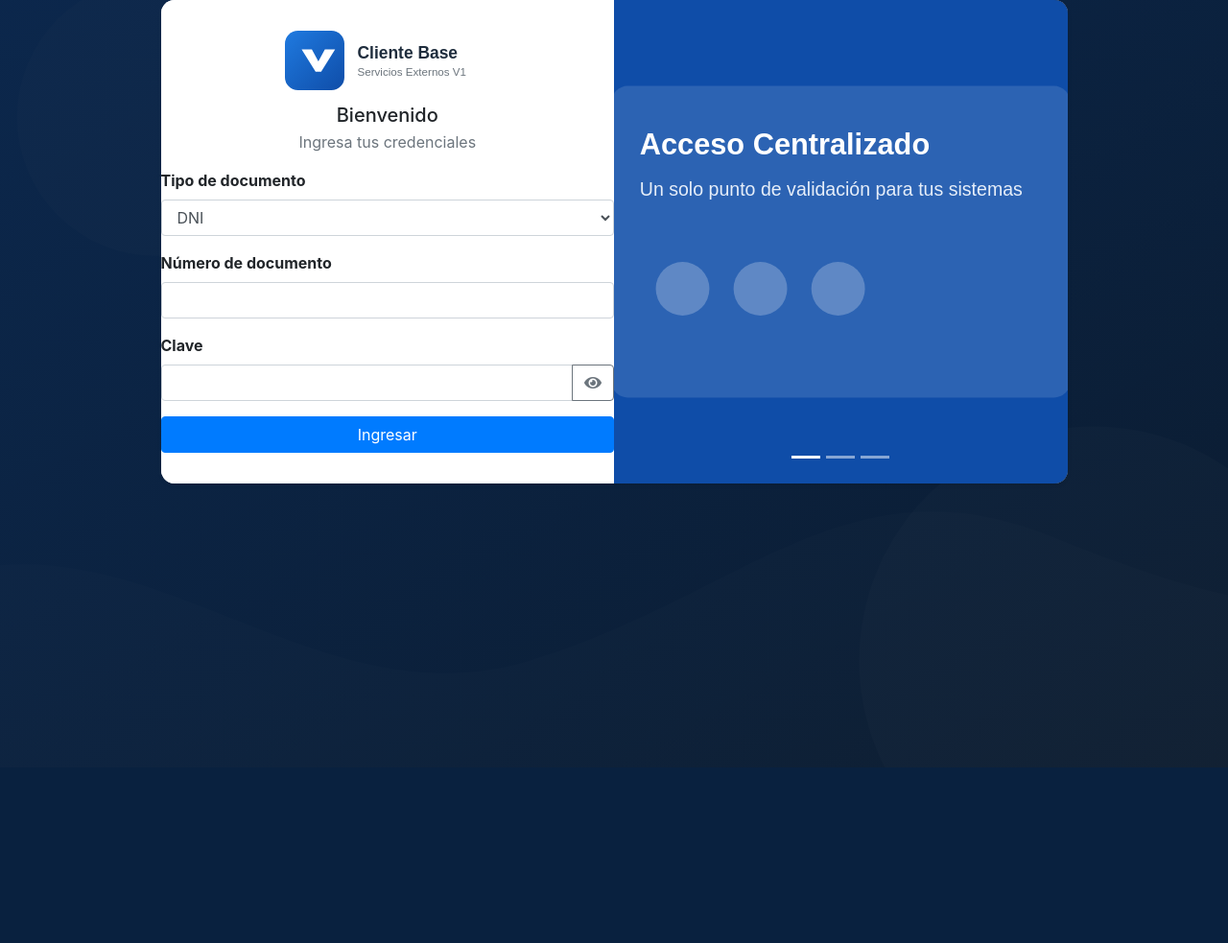
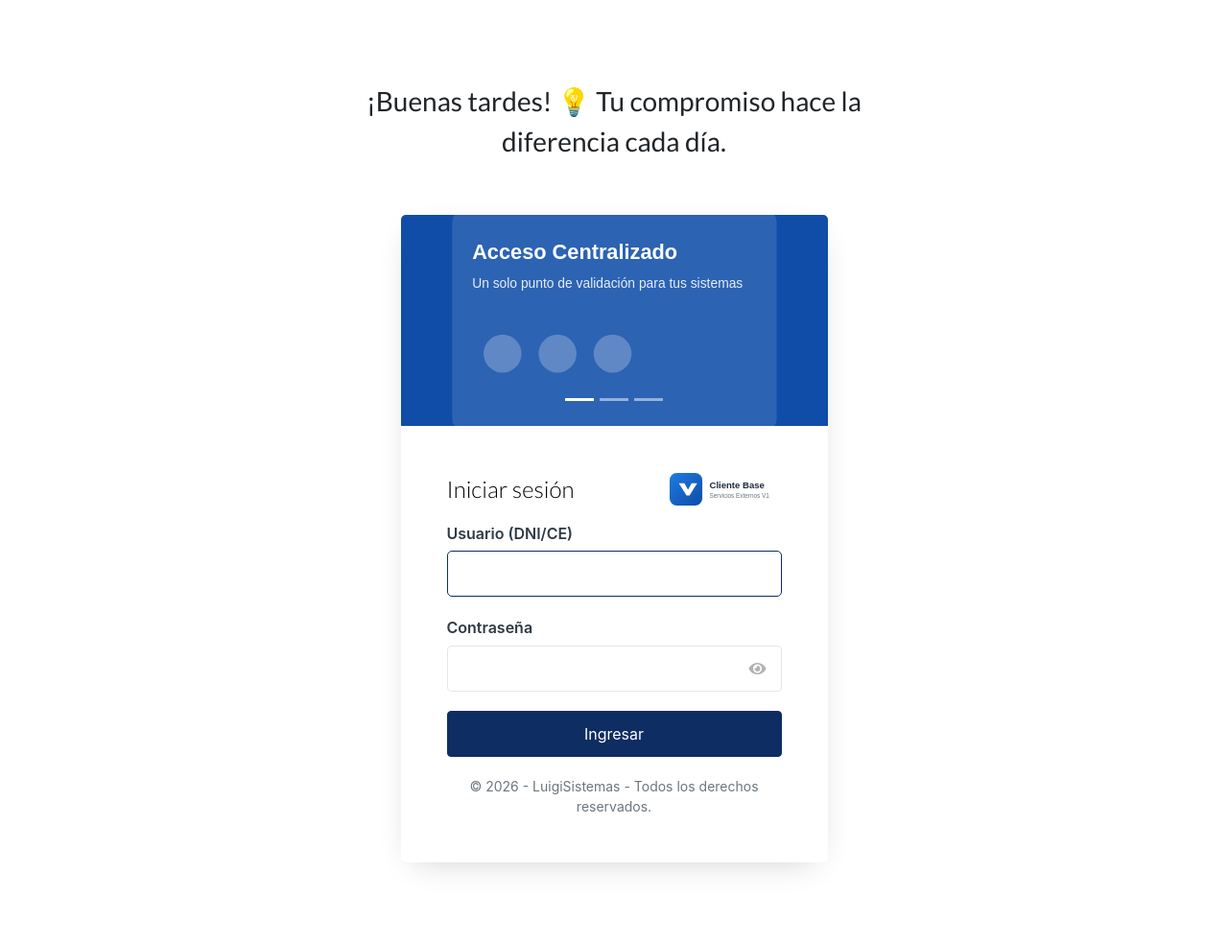
Before and after one commit to lvillanueva21/LIVP_SEGUROS, a PHP site: page /login.php in a window 1280 px wide. Shown: the whole page at 96% size. Before the commit the page ends 504 px from the top, so only its background shows below. Run offline with PHP 8.4, Linux system fonts and the light colour scheme; data that the repository does not hold is empty; some libraries are stand-ins or nearby versions.

Commit message:
feat: homologar login visual de livp_seguros al patrón lsistemas con usuario unico dni-ce

```diff
--- a/assets/css/cliente.css
+++ b/assets/css/cliente.css
@@ -22,6 +22,28 @@ body {
   color: #2f3a45;
 }
 
+a {
+  transition: .3s all ease;
+  color: #0e2d63;
+}
+
+a:hover,
+a:focus,
+a:active {
+  color: #0e2d63;
+  text-decoration: none !important;
+  outline: none !important;
+  box-shadow: none !important;
+}
+
+h1, h2, h3, h4, h5,
+.h1, .h2, .h3, .h4, .h5 {
+  line-height: 1.5;
+  font-weight: 400;
+  font-family: "Lato", Arial, sans-serif;
+  color: #000;
+}
+
 .btn-primary,
 .card-primary.card-outline,
 .main-sidebar.sidebar-dark-primary .nav-sidebar > .nav-item > .nav-link.active {
@@ -32,51 +54,101 @@ body {
   background-color: var(--cliente-primario) !important;
 }
 
-.cliente-login-page {
+.ftco-section.cliente-login-page {
   min-height: 100vh;
+  padding: 5.25rem 0;
 }
 
-.cliente-login-shell {
-  min-height: 100vh;
-  background-size: cover;
-  background-position: center;
-  background-repeat: no-repeat;
-}
-
-.cliente-login-card {
-  border: 0;
-  border-radius: 14px;
-  overflow: hidden;
-}
-
-.cliente-login-panel {
-  padding: 2rem;
-  background: var(--cliente-login-bg);
+.heading-section {
+  font-size: 28px;
   color: var(--cliente-login-saludo-text);
 }
 
-.cliente-login-logo {
-  max-height: 62px;
-  width: auto;
-  margin-bottom: 0.85rem;
+.cliente-login-wrap {
+  width: 100%;
+  overflow: hidden;
+  background: #fff;
+  border-radius: 5px;
+  box-shadow: 0 10px 34px -15px rgba(0, 0, 0, 0.24);
 }
 
-.cliente-login-hero {
-  background: #0f2238;
-  min-height: 460px;
+.login-wrap {
+  position: relative;
 }
 
-.cliente-login-hero .carousel,
-.cliente-login-hero .carousel-inner,
-.cliente-login-hero .carousel-item {
-  width: 100%;
-  height: 100%;
+.login-wrap h4 {
+  font-weight: 300;
 }
 
-.cliente-login-hero .carousel-item img {
+.cliente-login-logo-inline {
+  max-height: 34px;
+  width: auto;
+}
+
+.form-group {
+  position: relative;
+  z-index: 0;
+  margin-bottom: 20px !important;
+}
+
+.form-label-fixed {
+  display: block;
+  font-weight: 600;
+  margin-bottom: .4rem;
+}
+
+.form-control {
+  height: 48px;
+  background: #fff;
+  color: #000;
+  font-size: 16px;
+  border-radius: 5px;
+  box-shadow: none;
+  border: 1px solid rgba(0, 0, 0, 0.1);
+}
+
+.form-control:focus,
+.form-control:active {
+  outline: none !important;
+  box-shadow: none;
+  border: 1px solid #0e2d63;
+}
+
+.field-icon {
+  position: absolute;
+  top: 50%;
+  right: 15px;
+  transform: translateY(-50%);
+  color: rgba(0, 0, 0, 0.3);
+  cursor: pointer;
+}
+
+#password-field {
+  padding-right: 2.2rem;
+}
+
+.btn.btn-primary.rounded.submit {
+  background: #0e2d63 !important;
+  border: 1px solid #0e2d63 !important;
+  color: #fff !important;
+}
+
+.btn.btn-primary.rounded.submit:hover,
+.btn.btn-primary.rounded.submit:focus {
+  background: #0e2d63 !important;
+  border-color: #0e2d63 !important;
+}
+
+.cliente-login-cover-carousel .carousel-item {
+  height: 220px;
+}
+
+.cliente-login-cover-carousel .carousel-item img {
   width: 100%;
-  height: 100%;
+  height: 220px;
   object-fit: cover;
+  user-select: none;
+  -webkit-user-drag: none;
 }
 
 .cliente-main-header {
@@ -219,7 +291,20 @@ body {
 }
 
 @media (max-width: 767.98px) {
-  .cliente-login-panel {
-    padding: 1.5rem;
+  .ftco-section.cliente-login-page {
+    padding: 3.5rem 0;
+  }
+
+  .heading-section {
+    font-size: 22px;
+  }
+
+  .login-wrap {
+    padding: 1.5rem !important;
+  }
+
+  .cliente-login-cover-carousel .carousel-item,
+  .cliente-login-cover-carousel .carousel-item img {
+    height: 190px;
   }
 }
--- a/assets/js/cliente.js
+++ b/assets/js/cliente.js
@@ -1,19 +1,19 @@
 (function () {
   function togglePassword(button) {
-    var targetSelector = button.getAttribute('data-target') || '';
+    var targetSelector = button.getAttribute('data-target') || button.getAttribute('toggle') || '';
     if (targetSelector === '') return;
 
     var input = document.querySelector(targetSelector);
     if (!input) return;
 
-    var icon = button.querySelector('i');
+    var icon = button.querySelector('i') || button;
     var isPassword = input.getAttribute('type') === 'password';
 
     input.setAttribute('type', isPassword ? 'text' : 'password');
     button.setAttribute('title', isPassword ? 'Ocultar clave' : 'Mostrar u ocultar clave');
     button.setAttribute('aria-label', isPassword ? 'Ocultar clave' : 'Mostrar u ocultar clave');
 
-    if (icon) {
+    if (icon && icon.classList) {
       icon.classList.remove('fa-eye', 'fa-eye-slash');
       icon.classList.add(isPassword ? 'fa-eye-slash' : 'fa-eye');
     }
@@ -66,7 +66,7 @@
   }
 
   document.addEventListener('click', function (event) {
-    var btn = event.target.closest('.js-toggle-password');
+    var btn = event.target.closest('.js-toggle-password, .toggle-password');
     if (!btn) return;
     event.preventDefault();
     togglePassword(btn);
--- a/login.php
+++ b/login.php
@@ -10,8 +10,7 @@ if (cb_is_logged_in()) {
 $visual = cb_get_effective_visual_config(true);
 $errorMsg = '';
 $infoMsg = '';
-$inputTipo = 'DNI';
-$inputNumero = '';
+$inputUsuario = '';
 
 $csrfKey = 'cliente_login_csrf';
 if (empty($_SESSION[$csrfKey]) || !is_string($_SESSION[$csrfKey])) {
@@ -24,8 +23,8 @@ if ((string) ($_GET['m'] ?? '') === 'sesion') {
 }
 
 if (($_SERVER['REQUEST_METHOD'] ?? '') === 'POST') {
-    $inputTipo = strtoupper(trim((string) ($_POST['documento_tipo'] ?? '')));
-    $inputNumero = trim((string) ($_POST['documento_numero'] ?? ''));
+    $inputUsuario = strtoupper(trim((string) ($_POST['usuario'] ?? '')));
+    $inputUsuario = preg_replace('/\s+/', '', $inputUsuario);
     $clave = (string) ($_POST['clave'] ?? '');
     $postedCsrf = (string) ($_POST['csrf_token'] ?? '');
 
@@ -37,17 +36,19 @@ if (($_SERVER['REQUEST_METHOD'] ?? '') === 'POST') {
         $_SESSION[$csrfKey] = cb_random_token(32);
         $csrfToken = (string) $_SESSION[$csrfKey];
 
-        $validTipos = ['DNI', 'CE'];
-        if (!in_array($inputTipo, $validTipos, true)) {
-            $errorMsg = 'Credenciales inválidas o acceso no autorizado.';
-        } elseif ($inputTipo === 'DNI' && preg_match('/^\d{8}$/', $inputNumero) !== 1) {
-            $errorMsg = 'Credenciales inválidas o acceso no autorizado.';
-        } elseif ($inputTipo === 'CE' && preg_match('/^[A-Za-z0-9]{6,15}$/', $inputNumero) !== 1) {
-            $errorMsg = 'Credenciales inválidas o acceso no autorizado.';
-        } elseif (trim($clave) === '') {
+        $documentoTipo = '';
+        $documentoNumero = $inputUsuario;
+
+        if (preg_match('/^\d{8}$/', $documentoNumero) === 1) {
+            $documentoTipo = 'DNI';
+        } elseif (preg_match('/^[A-Z0-9]{6,15}$/', $documentoNumero) === 1) {
+            $documentoTipo = 'CE';
+        }
+
+        if ($documentoTipo === '' || trim($clave) === '') {
             $errorMsg = 'Credenciales inválidas o acceso no autorizado.';
         } else {
-            $apiResult = cb_api_login($inputTipo, $inputNumero, $clave);
+            $apiResult = cb_api_login($documentoTipo, $documentoNumero, $clave);
             if (!empty($apiResult['ok'])) {
                 $data = is_array($apiResult['data'] ?? null) ? $apiResult['data'] : [];
                 $usuario = is_array($data['usuario'] ?? null) ? $data['usuario'] : [];
@@ -106,6 +107,30 @@ if (($_SERVER['REQUEST_METHOD'] ?? '') === 'POST') {
     }
 }
 
+$hour = (int) date('G');
+if ($hour < 12) {
+    $saludo = '¡Buenos días!';
+} elseif ($hour < 19) {
+    $saludo = '¡Buenas tardes!';
+} else {
+    $saludo = '¡Buenas noches!';
+}
+
+$emojis = ['🌟', '🚀', '💡', '✨', '👋', '🧠', '⚡', '🔐', '📌', '✅'];
+$mensajes = [
+    '{saludo} {emoji} Tu compromiso hace la diferencia cada día.',
+    '{saludo} {emoji} Sigamos trabajando por un mejor servicio.',
+    'Bienvenid@ {emoji} Gracias por contribuir con la calidad y eficiencia del sistema.',
+    '{saludo} {emoji} Cada acción cuenta para lograr resultados.',
+    '¡Excelente jornada por delante! {emoji}',
+];
+$plantilla = $mensajes[array_rand($mensajes)];
+$mensajeBienvenida = str_replace(
+    ['{saludo}', '{emoji}'],
+    [$saludo, $emojis[array_rand($emojis)]],
+    $plantilla
+);
+
 $visualAssets = is_array($visual['assets'] ?? null) ? $visual['assets'] : [];
 $faviconUrl = cb_asset_url((string) ($visualAssets['favicon_url'] ?? ''), 'assets/default/branding/favicon.svg');
 $logoUrl = cb_asset_url((string) ($visualAssets['logo_url'] ?? ''), 'assets/default/branding/logo_cliente.svg');
@@ -128,129 +153,139 @@ if (!$carouselItems) {
         cb_config_asset_url(CLIENTE_LOGIN_CARRUSEL_3_PATH, 'assets/default/login/carrusel_3.svg'),
     ];
 }
+$coverImageUrl = $carouselItems[0] ?? $bgUrl;
 if (count($carouselItems) < 2) {
     $carouselEnabled = false;
 }
 ?>
-<!DOCTYPE html>
+<!doctype html>
 <html lang="es">
 <head>
-  <meta charset="UTF-8">
+  <meta charset="utf-8">
   <meta name="viewport" content="width=device-width, initial-scale=1">
   <title>Login - <?php echo cb_e(CLIENTE_NOMBRE); ?></title>
   <link rel="icon" href="<?php echo cb_e($faviconUrl); ?>">
+
+  <link href="https://fonts.googleapis.com/css?family=Lato:300,400,700&display=swap" rel="stylesheet">
   <link rel="stylesheet" href="<?php echo cb_e(cb_url('plugins/fontawesome-free/css/all.min.css')); ?>">
-  <link rel="stylesheet" href="<?php echo cb_e(cb_url('plugins/icheck-bootstrap/icheck-bootstrap.min.css')); ?>">
-  <link rel="stylesheet" href="<?php echo cb_e(cb_url('dist/css/adminlte.min.css')); ?>">
+  <link href="https://cdn.jsdelivr.net/npm/bootstrap@4.6.2/dist/css/bootstrap.min.css" rel="stylesheet">
   <link rel="stylesheet" href="<?php echo cb_e(cb_url('assets/css/cliente.css')); ?>">
+
   <style>
     :root {
-      --cliente-primario: <?php echo cb_e($visual['color_primario']); ?>;
-      --cliente-secundario: <?php echo cb_e($visual['color_secundario']); ?>;
+      --cliente-primario: <?php echo cb_e((string) ($visual['color_primario'] ?? '#007BFF')); ?>;
+      --cliente-secundario: <?php echo cb_e((string) ($visual['color_secundario'] ?? '#6C757D')); ?>;
       --cliente-login-bg: <?php echo cb_e((string) ($visual['color_login_bg'] ?? '#FFFFFF')); ?>;
       --cliente-login-saludo-text: <?php echo cb_e((string) ($visual['color_login_saludo_text'] ?? '#212529')); ?>;
-      --cliente-header-bg: <?php echo cb_e((string) ($visual['color_header_bg'] ?? '#343A40')); ?>;
-      --cliente-header-text: <?php echo cb_e((string) ($visual['color_header_text'] ?? '#FFFFFF')); ?>;
-      --cliente-sidebar-bg: <?php echo cb_e((string) ($visual['color_sidebar_bg'] ?? '#343A40')); ?>;
-      --cliente-sidebar-text: <?php echo cb_e((string) ($visual['color_sidebar_text'] ?? '#FFFFFF')); ?>;
-      --cliente-sidebar-brand-bg: <?php echo cb_e((string) ($visual['color_sidebar_brand_bg'] ?? '#343A40')); ?>;
-      --cliente-sidebar-brand-text: <?php echo cb_e((string) ($visual['color_sidebar_brand_text'] ?? '#FFFFFF')); ?>;
-      --cliente-sidebar-hover-bg: <?php echo cb_e((string) ($visual['color_sidebar_item_hover_bg'] ?? '#1F2D3D')); ?>;
-      --cliente-sidebar-hover-text: <?php echo cb_e((string) ($visual['color_sidebar_item_hover_text'] ?? '#FFFFFF')); ?>;
-      --cliente-sidebar-active-bg: <?php echo cb_e((string) ($visual['color_sidebar_item_active_bg'] ?? '#007BFF')); ?>;
-      --cliente-sidebar-active-text: <?php echo cb_e((string) ($visual['color_sidebar_item_active_text'] ?? '#FFFFFF')); ?>;
-      --cliente-sidebar-group-active-bg: <?php echo cb_e((string) ($visual['color_sidebar_group_active_bg'] ?? '#0069D9')); ?>;
-      --cliente-sidebar-group-active-text: <?php echo cb_e((string) ($visual['color_sidebar_group_active_text'] ?? '#FFFFFF')); ?>;
     }
   </style>
 </head>
-<body class="hold-transition cliente-login-page">
-<div class="cliente-login-shell" style="background-color: <?php echo cb_e((string) ($visual['color_login_bg'] ?? '#FFFFFF')); ?>; background-image: linear-gradient(140deg, rgba(11,33,61,0.86), rgba(6,22,41,0.78)), url('<?php echo cb_e($bgUrl); ?>');">
-  <div class="container-fluid h-100">
-    <div class="row h-100 align-items-center justify-content-center">
-      <div class="col-12 col-lg-10 col-xl-9">
-        <div class="cliente-login-card card shadow-sm">
-          <div class="card-body p-0">
-            <div class="row no-gutters">
-              <div class="col-12 col-md-6 cliente-login-panel">
-                <div class="cliente-login-brand text-center mb-3">
-                  <img src="<?php echo cb_e($logoUrl); ?>" alt="Logo cliente" class="cliente-login-logo">
-                  <h1 class="h5 mb-1"><?php echo cb_e($visual['titulo_login']); ?></h1>
-                  <p class="text-muted mb-0"><?php echo cb_e($visual['subtitulo_login']); ?></p>
-                </div>
-
-                <?php if ($infoMsg !== ''): ?>
-                  <div class="alert alert-warning" role="alert"><?php echo cb_e($infoMsg); ?></div>
-                <?php endif; ?>
-                <?php if ($errorMsg !== ''): ?>
-                  <div class="alert alert-danger" role="alert"><?php echo cb_e($errorMsg); ?></div>
-                <?php endif; ?>
-
-                <form method="post" action="<?php echo cb_e(cb_url('login.php')); ?>" autocomplete="off" novalidate>
-                  <input type="hidden" name="csrf_token" value="<?php echo cb_e($csrfToken); ?>">
-
-                  <div class="form-group">
-                    <label for="documento_tipo">Tipo de documento</label>
-                    <select class="form-control" id="documento_tipo" name="documento_tipo" required>
-                      <option value="DNI" <?php echo $inputTipo === 'DNI' ? 'selected' : ''; ?>>DNI</option>
-                      <option value="CE" <?php echo $inputTipo === 'CE' ? 'selected' : ''; ?>>CE</option>
-                    </select>
-                  </div>
-
-                  <div class="form-group">
-                    <label for="documento_numero">Número de documento</label>
-                    <input type="text" class="form-control" id="documento_numero" name="documento_numero" maxlength="20" value="<?php echo cb_e($inputNumero); ?>" required>
-                  </div>
-
-                  <div class="form-group">
-                    <label for="clave">Clave</label>
-                    <div class="input-group">
-                      <input type="password" class="form-control" id="clave" name="clave" required>
-                      <div class="input-group-append">
-                        <button
-                          type="button"
-                          class="btn btn-outline-secondary js-toggle-password"
-                          data-target="#clave"
-                          title="Mostrar u ocultar clave"
-                          aria-label="Mostrar u ocultar clave"
-                        >
-                          <i class="fas fa-eye" aria-hidden="true"></i>
-                        </button>
-                      </div>
+<body>
+<section class="ftco-section cliente-login-page" style="background-color: <?php echo cb_e((string) ($visual['color_login_bg'] ?? '#FFFFFF')); ?>;">
+  <div class="container">
+    <div class="row justify-content-center">
+      <div class="col-md-7 text-center mb-5">
+        <h2 class="heading-section" style="color: <?php echo cb_e((string) ($visual['color_login_saludo_text'] ?? '#212529')); ?>;"><?php echo cb_e($mensajeBienvenida); ?></h2>
       </div>
     </div>
 
-                  <button type="submit" class="btn btn-primary btn-block">Ingresar</button>
-                </form>
-              </div>
-
-              <div class="col-12 col-md-6 cliente-login-hero d-none d-md-flex">
+    <div class="row justify-content-center">
+      <div class="col-md-7 col-lg-5">
+        <div class="wrap cliente-login-wrap">
+          <div id="cliente-login-carousel" class="carousel slide cliente-login-cover-carousel" data-ride="carousel" data-interval="5000">
             <?php if ($carouselEnabled): ?>
-                  <div id="cliente-login-carousel" class="carousel slide w-100" data-ride="carousel" data-interval="4500">
               <ol class="carousel-indicators">
                 <?php foreach ($carouselItems as $idx => $itemUrl): ?>
                   <li data-target="#cliente-login-carousel" data-slide-to="<?php echo cb_e((string) $idx); ?>" class="<?php echo $idx === 0 ? 'active' : ''; ?>"></li>
                 <?php endforeach; ?>
               </ol>
+            <?php endif; ?>
             <div class="carousel-inner">
+              <?php if ($carouselEnabled): ?>
                 <?php foreach ($carouselItems as $idx => $itemUrl): ?>
-                        <div class="carousel-item <?php echo $idx === 0 ? 'active' : ''; ?>">
-                          <img src="<?php echo cb_e($itemUrl); ?>" class="d-block w-100" alt="Imagen informativa <?php echo cb_e((string) ($idx + 1)); ?>">
+                  <div class="carousel-item<?php echo $idx === 0 ? ' active' : ''; ?>">
+                    <img src="<?php echo cb_e($itemUrl); ?>" class="d-block w-100" alt="Portada login <?php echo cb_e((string) ($idx + 1)); ?>" draggable="false">
                   </div>
                 <?php endforeach; ?>
+              <?php else: ?>
+                <div class="carousel-item active">
+                  <img src="<?php echo cb_e($coverImageUrl); ?>" class="d-block w-100" alt="Portada login" draggable="false">
+                </div>
+              <?php endif; ?>
             </div>
           </div>
-                <?php else: ?>
-                  <img src="<?php echo cb_e($carouselItems[0]); ?>" alt="Imagen de acceso" class="img-fluid">
+
+          <div class="login-wrap p-4 p-md-5">
+            <div class="d-flex align-items-center mb-2">
+              <div class="w-100">
+                <h4 class="mb-0">Iniciar sesión</h4>
+              </div>
+              <div class="w-100 text-right">
+                <img src="<?php echo cb_e($logoUrl); ?>" alt="Logo cliente" class="cliente-login-logo-inline">
+              </div>
+            </div>
+
+            <?php if ($infoMsg !== ''): ?>
+              <div class="alert alert-info py-2 mb-3" role="alert"><?php echo cb_e($infoMsg); ?></div>
             <?php endif; ?>
+            <?php if ($errorMsg !== ''): ?>
+              <div class="alert alert-danger py-2 mb-3" role="alert"><?php echo cb_e($errorMsg); ?></div>
+            <?php endif; ?>
+
+            <form id="form-login" method="post" action="<?php echo cb_e(cb_url('login.php')); ?>" class="signin-form" autocomplete="off" novalidate>
+              <input type="hidden" name="csrf_token" value="<?php echo cb_e($csrfToken); ?>">
+
+              <div class="form-group mt-3">
+                <label for="usuario" class="form-label-fixed">Usuario (DNI/CE)</label>
+                <input
+                  id="usuario"
+                  type="text"
+                  name="usuario"
+                  class="form-control"
+                  maxlength="15"
+                  autocomplete="username"
+                  required
+                  autofocus
+                  value="<?php echo cb_e($inputUsuario); ?>"
+                >
+              </div>
+
+              <div class="form-group">
+                <label for="password-field" class="form-label-fixed">Contraseña</label>
+                <div class="position-relative">
+                  <input
+                    id="password-field"
+                    type="password"
+                    name="clave"
+                    class="form-control"
+                    autocomplete="current-password"
+                    required
+                  >
+                  <span
+                    toggle="#password-field"
+                    class="fa fa-fw fa-eye field-icon toggle-password"
+                    title="Mostrar u ocultar clave"
+                    aria-label="Mostrar u ocultar clave"
+                  ></span>
+                </div>
+              </div>
+
+              <div class="form-group">
+                <button id="btn-login" class="form-control btn btn-primary rounded submit px-3" type="submit">
+                  Ingresar
+                </button>
+              </div>
+            </form>
+
+            <p class="text-center text-muted mt-3 mb-0 small">
+              © <?php echo date('Y'); ?> - LuigiSistemas - Todos los derechos reservados.
+            </p>
           </div>
         </div>
       </div>
     </div>
   </div>
-    </div>
-  </div>
-</div>
+</section>
 
 <script src="<?php echo cb_e(cb_url('plugins/jquery/jquery.min.js')); ?>"></script>
 <script src="<?php echo cb_e(cb_url('plugins/bootstrap/js/bootstrap.bundle.min.js')); ?>"></script>
```
Lines whose indentation alone changed are shown as unchanged.
